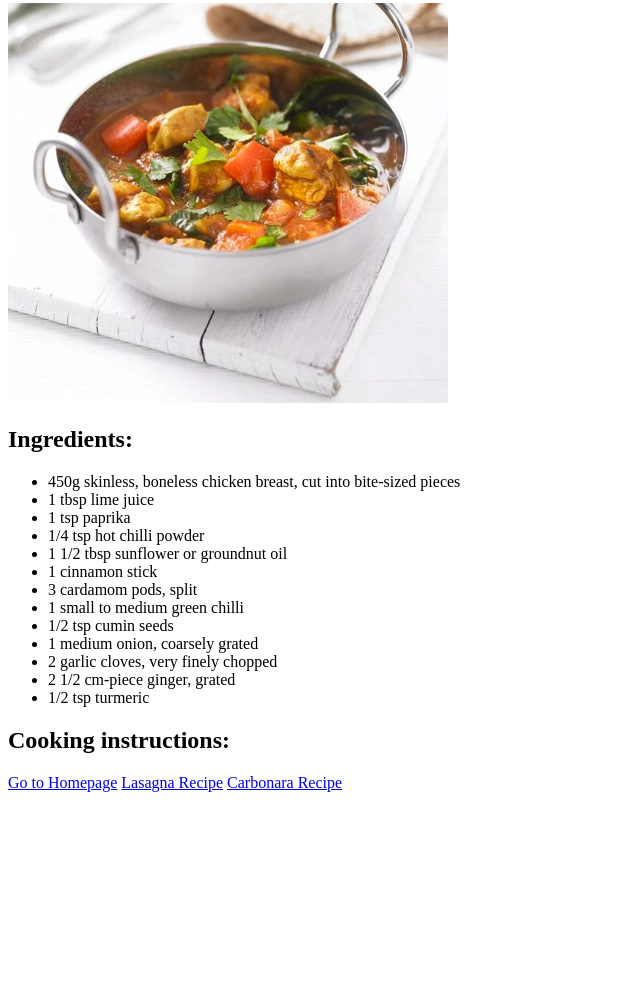
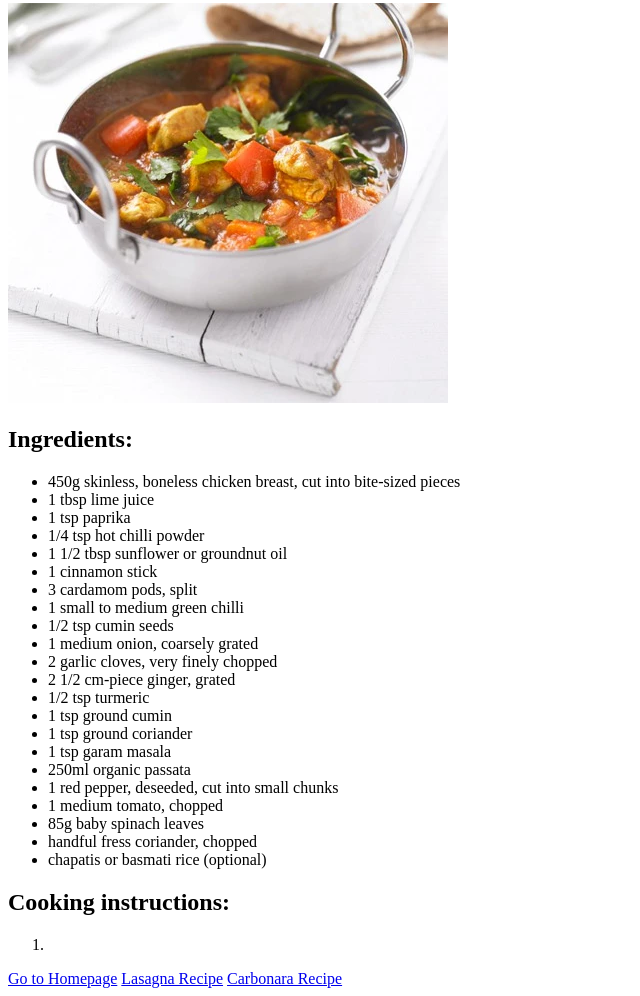
Before and after one commit to EllisOllier/odin-recipies-v2, a plain HTML site: page odin-recipies-v2/pages/chicken-balti.html in a window 1280 px wide. Shown: the part 287-1283 px from the top of the page, without its empty margins (0-640 px from the left). Before the commit the page ends 1087 px from the top, so only its background shows below. Drawn offline with Linux system fonts and the light colour scheme.

Commit message:
Updated chicken balti recipe with completed ingrendients

```diff
--- a/odin-recipies-v2/pages/chicken-balti.html
+++ b/odin-recipies-v2/pages/chicken-balti.html
@@ -32,9 +32,21 @@
             <li>2 garlic cloves, very finely chopped</li>
             <li>2 1/2 cm-piece ginger, grated</li>
             <li>1/2 tsp turmeric</li>
+            <li>1 tsp ground cumin</li>
+            <li>1 tsp ground coriander</li>
+            <li>1 tsp garam masala</li>
+            <li>250ml organic passata</li>
+            <li>1 red pepper, deseeded, cut into small chunks</li>
+            <li>1 medium tomato, chopped</li>
+            <li>85g baby spinach leaves</li>
+            <li>handful fress coriander, chopped</li>
+            <li>chapatis or basmati rice (optional)</li>
         </ul>
 
         <h2>Cooking instructions: </h2>
+        <ol>
+            <li></li>
+        </ol>
 
         <a href="../index.html">Go to Homepage</a>
         <a href="./lasagna.html">Lasagna Recipe</a>
```
